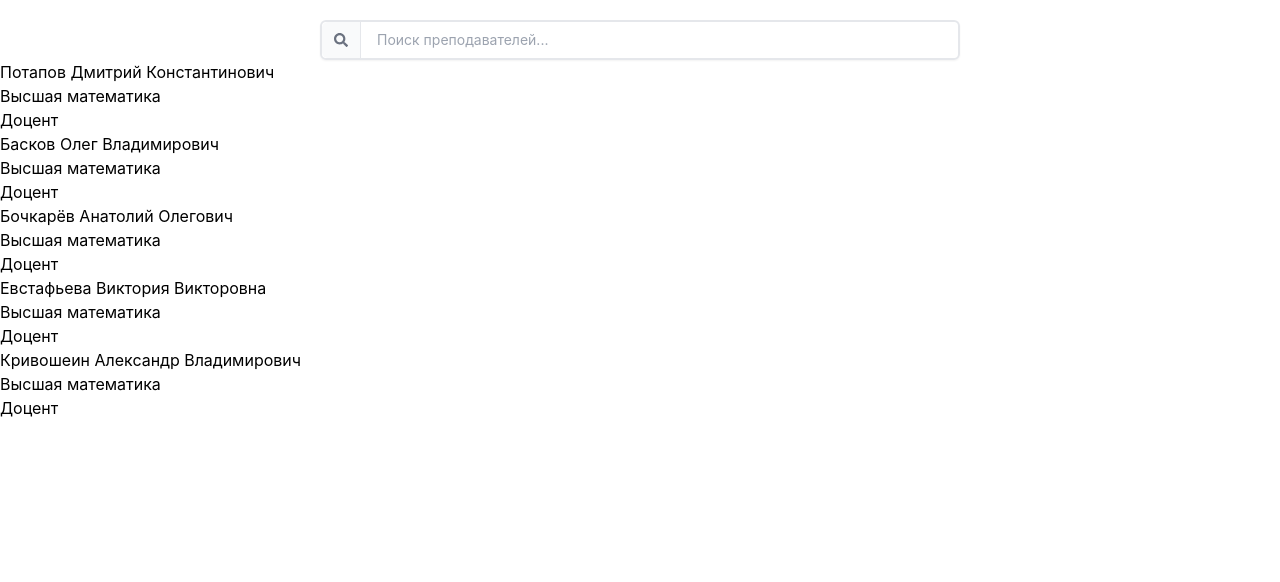
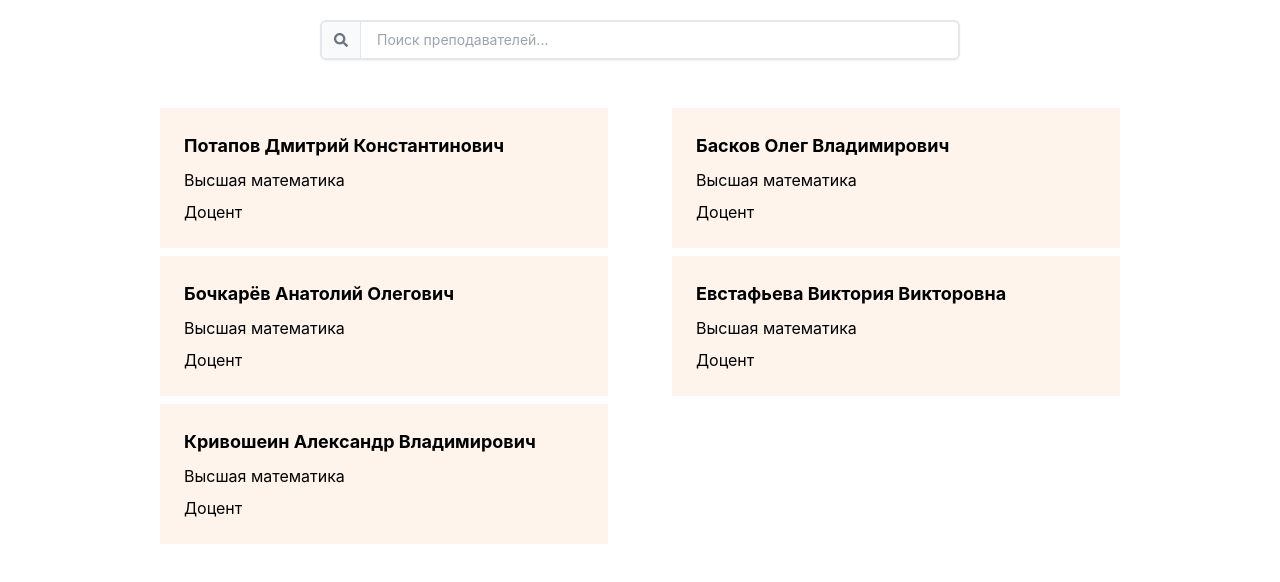
Before and after one commit to Practice-2021/frontend, a React (Create React App) app: page / in a window 1280 px wide. Shown: the top 582 px of the page. Built offline with nearby package versions, Linux system fonts and the light colour scheme.

Commit message:
added styles to teachers list

```diff
--- a/src/components/TeacherList/TeacherItem/TeacherItem.jsx
+++ b/src/components/TeacherList/TeacherItem/TeacherItem.jsx
@@ -1,8 +1,8 @@
-const TeacherItem = ({className, fullName, department, position}) => {
+const TeacherItem = ({style,className, fullName, department, position}) => {
     return (
-    <div className={className}>
-        <p>{fullName}</p>
-        <p>{department}</p>
+    <div style={style} className={className}>
+        <p className="text-lg font-bold mb-2">{fullName}</p>
+        <p className="mb-2">{department}</p>
         <p>{position}</p>
     </div>
 )
--- a/src/components/TeacherList/TeacherList.jsx
+++ b/src/components/TeacherList/TeacherList.jsx
@@ -4,10 +4,18 @@ import TeacherItem from "./TeacherItem";
 
 const TeacherList = ({className}) => {
         useTeachers();
-        const {teachers} = useSelector((state) => state.list);
+        const {search,teachers} = useSelector((state) => state.list);
+        const filteredTeachers = teachers && teachers.filter(teacher => teacher.full_name.includes(search));
         return (
         <div className={className}>
-            {teachers && teachers.map((teacher) => <TeacherItem className="w-1/2" key={teacher.id} fullName={teacher.full_name} department={teacher.department} position={teacher.position}/>)}
+            {filteredTeachers.length > 0 ? filteredTeachers.map((teacher) =>
+            <TeacherItem
+                className="w-full max-w-lg md:max-w-xs lg:max-w-sm xl:max-w-md 2xl:max-w-lg p-6 mb-2 bg-seashell"
+                key={teacher.id}
+                fullName={teacher.full_name}
+                department={teacher.department}
+                position={teacher.position}
+            />) : <p className="text-xl font-bold mx-auto">{`Преподавателей по запросу "${search}" не найдено`}</p>}
         </div>
     )
 }
--- a/src/pages/ListPage/ListPage.jsx
+++ b/src/pages/ListPage/ListPage.jsx
@@ -5,7 +5,7 @@ const ListPage = () => {
     return (
         <Layout className="w-full h-full bg-white filter drop-shadow-xl">
             <Search className="flex justify-center pt-4"/>
-            <TeacherList className="flex flex-wrap mx-auto flex-col"/>
+            <TeacherList className="flex flex-wrap justify-between mt-12 mx-8 md:mx-12 lg:mx-24 xl:mx-40 2xl:mx-48 "/>
         </Layout>
     )
 }
--- a/tailwind.config.js
+++ b/tailwind.config.js
@@ -5,6 +5,7 @@ module.exports = {
         extend: {
             colors: {
                 'lavender': '#eaeff4',
+                'seashell': '#FEF4EB',
             }
         },
     },
```
